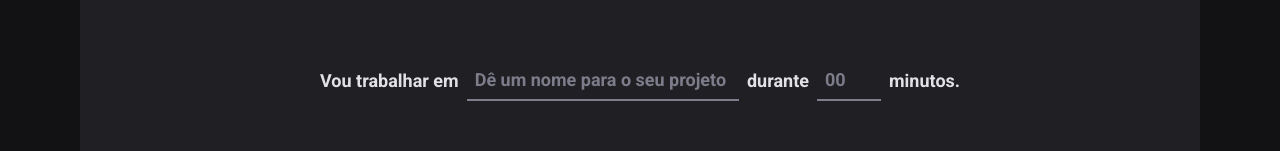
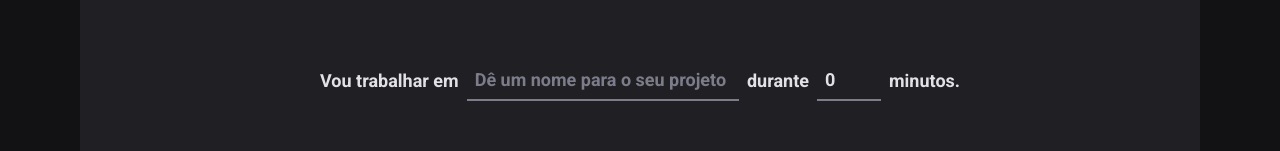
Before and after one commit to marciocrodrigues/02-projeto02-ignite, a React (Vite) app: page / in a window 1280 px wide. Shown: the part 166-317 px from the top of the page. Built offline with nearby package versions, Linux system fonts and the light colour scheme.

Commit message:
implantação das funcionalidades do formulario mais validação com react-hook-form, zod e @hookform/resolvers

```diff
--- a/package.json
+++ b/package.json
@@ -10,11 +10,14 @@
     "preview": "vite preview"
   },
   "dependencies": {
+    "@hookform/resolvers": "^3.1.1",
     "phosphor-react": "^1.4.1",
     "react": "^18.2.0",
     "react-dom": "^18.2.0",
+    "react-hook-form": "^7.45.1",
     "react-router-dom": "^6.14.1",
-    "styled-components": "^6.0.3"
+    "styled-components": "^6.0.3",
+    "zod": "^3.21.4"
   },
   "devDependencies": {
     "@rocketseat/eslint-config": "^1.3.0",
--- a/src/pages/Home/index.tsx
+++ b/src/pages/Home/index.tsx
@@ -1,4 +1,7 @@
 import { Play } from 'phosphor-react'
+import { useForm } from 'react-hook-form'
+import { zodResolver } from '@hookform/resolvers/zod'
+import * as zod from 'zod'
 
 import {
   HomeContainer,
@@ -10,16 +13,52 @@ import {
   MinusAmoutInput,
 } from './styles'
 
+const newCycleFormValidationSchema = zod.object({
+  task: zod.string().min(1, 'Informe a tarefa'),
+  minuteAmount: zod
+    .number()
+    .min(5, 'O ciclo precisa ser de no minimu de 5 minutos')
+    .max(60, 'O ciclo precisa ser de no máximo de 60 minutos'),
+})
+
+// interface NewCycleFormData {
+//   task: string
+//   minuteAmount: number
+// }
+
+type NewCycleFormData = zod.infer<typeof newCycleFormValidationSchema>
+
 export function Home() {
+  const { register, handleSubmit, watch, reset, formState } =
+    useForm<NewCycleFormData>({
+      resolver: zodResolver(newCycleFormValidationSchema),
+      defaultValues: {
+        task: '',
+        minuteAmount: 0,
+      },
+    })
+
+  function handleCreateNewCycle(data: NewCycleFormData) {
+    console.log(formState.errors)
+    console.log(data)
+    reset()
+  }
+
+  // console.log(formState.errors)
+
+  const task = watch('task')
+  const isSubmitDisabled = !task
+
   return (
     <HomeContainer>
-      <form>
+      <form onSubmit={handleSubmit(handleCreateNewCycle)}>
         <FormContainer>
           <label htmlFor="task">Vou trabalhar em</label>
           <TaskInput
             id="task"
             list="task-suggestions"
             placeholder="Dê um nome para o seu projeto"
+            {...register('task')}
           />
 
           <datalist id="task-suggestions">
@@ -28,17 +67,25 @@ export function Home() {
             <option value="Projeto 3" />
           </datalist>
 
-          <label htmlFor="minuteAmout">durante</label>
+          <label htmlFor="minuteAmount">durante</label>
           <MinusAmoutInput
             type="number"
-            id="minuteAmout"
+            id="minuteAmount"
             placeholder="00"
             step={5}
             min={5}
             max={60}
+            {...register('minuteAmount', { valueAsNumber: true })}
           />
 
           <span>minutos.</span>
+          {/*
+          Teste para forma de mostrar a mensagem de erro da validação com o zod
+          {formState.errors.minuteAmount ? (
+            <span>{formState.errors.minuteAmount.message}</span>
+          ) : (
+            false
+          )} */}
         </FormContainer>
 
         <CountDownContainer>
@@ -49,7 +96,7 @@ export function Home() {
           <span>0</span>
         </CountDownContainer>
 
-        <StartCountDownButton disabled type="submit">
+        <StartCountDownButton disabled={isSubmitDisabled} type="submit">
           <Play />
           Começar
         </StartCountDownButton>
```
Also changed, not shown: 1 other file (tests, documents, lock files or other folders).
